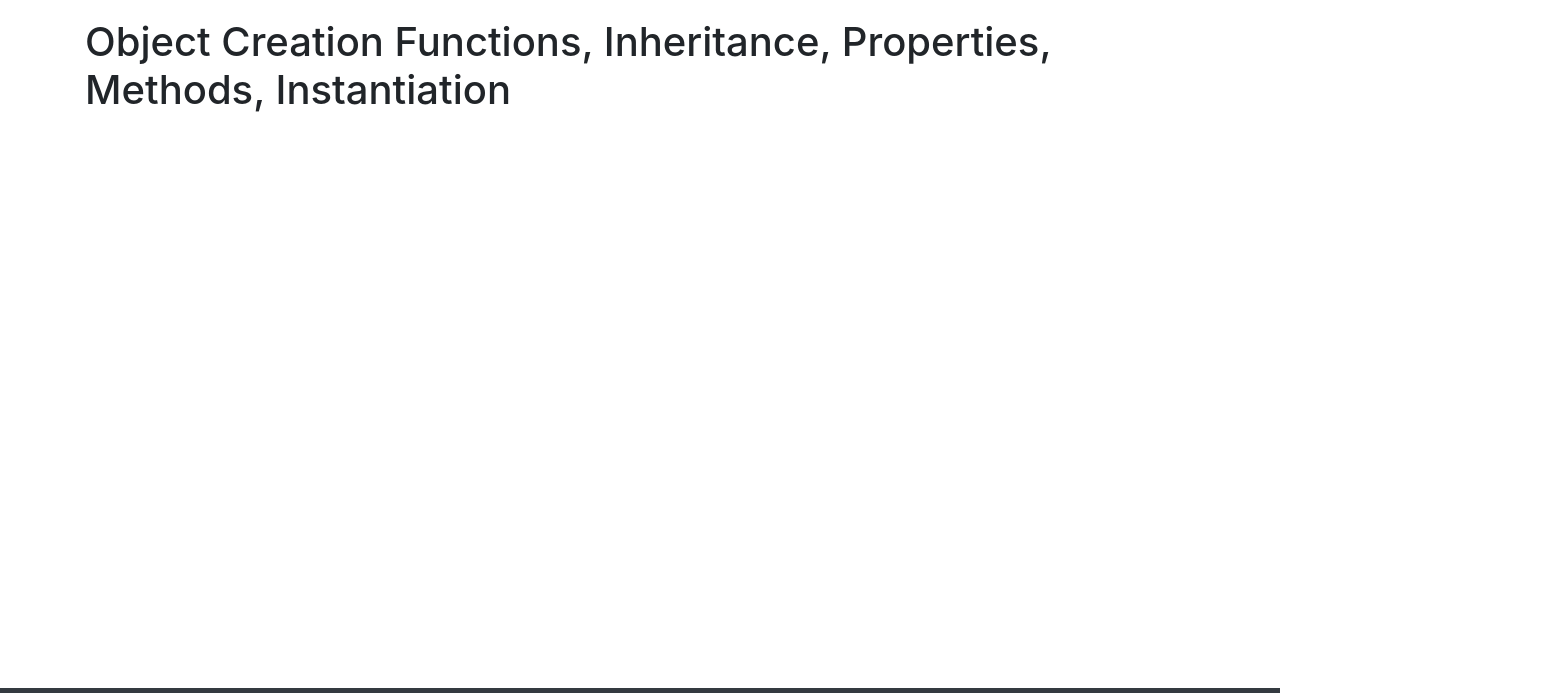
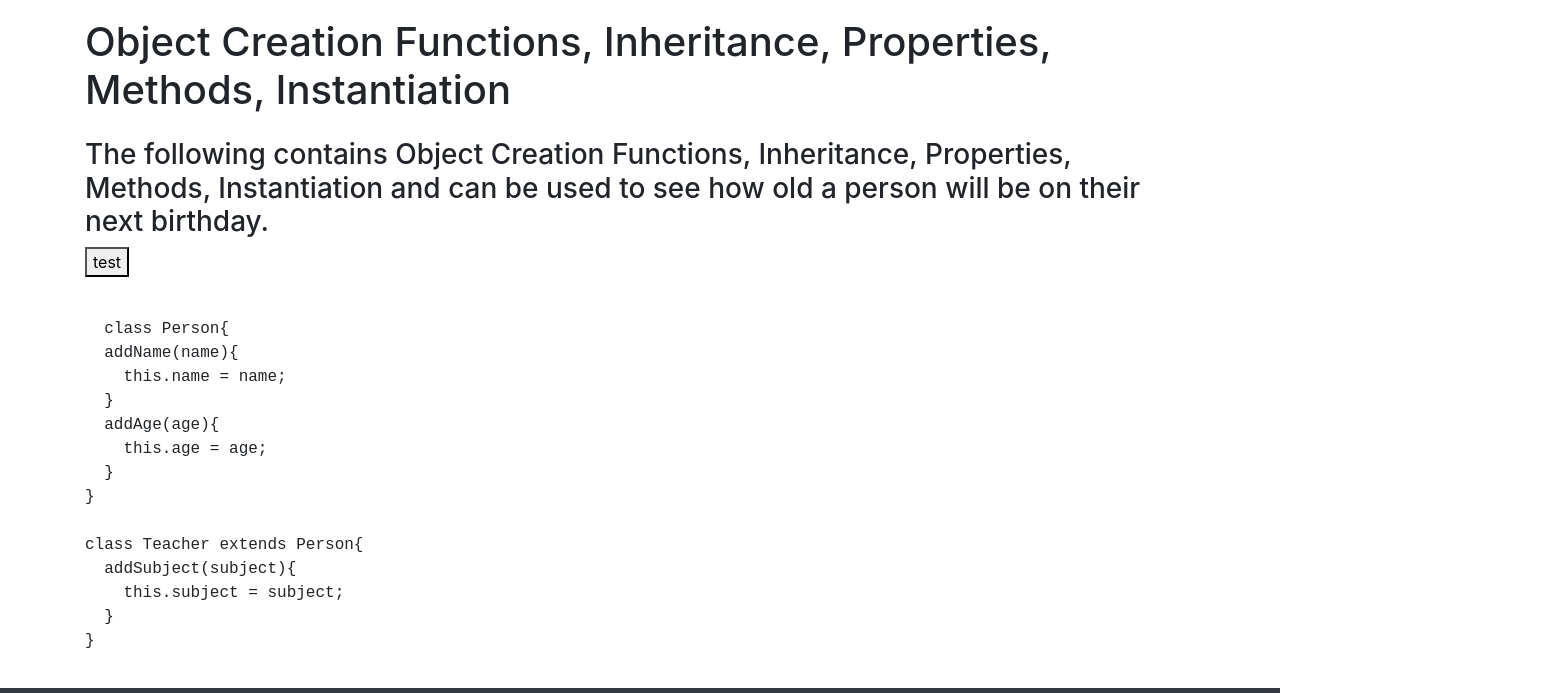
Before and after one commit to blakejth/blakejth.github.io, a website: page objectCreate.html in a window 1280 px wide. Shown: the part 62-755 px from the top of the page, 1544 px wide, since content can reach past the window. Drawn offline with nearby package versions, Linux system fonts and the light colour scheme.

Commit message:
Finishing ObjectCreate

```diff
--- a/objectCreate.html
+++ b/objectCreate.html
@@ -42,7 +42,158 @@
         	<small></small>
       	</h1>
 
+<script>
 
+class Person{
+  addName(name){
+    this.name = name;
+  }
+  addAge(age){
+    this.age = age;
+  }
+}
+
+class Teacher extends Person{
+  addSubject(subject){
+    this.subject = subject;
+  }
+}
+
+
+class Flyer{
+  constructor(){
+    this.people = [];
+    this.age = [];
+  }
+  addPerson(person){
+    this.people.push(person);
+  }
+  addAge(age){
+    this.people.push(age);
+  }
+}
+
+
+var teacher = new Teacher();
+
+teacher.addName("Phil");
+teacher.addSubject("Math");
+
+
+
+
+var flyer = new Flyer();
+
+
+var person1 = new Person();
+var person2 = new Person();
+
+person1.addName("John");
+person1.addAge(22);
+flyer.addPerson(person1);
+
+person2.addName("Peter");
+person2.addAge(25);
+flyer.addPerson(person2);
+
+teacher.addAge(45);
+flyer.addPerson(teacher);
+
+
+function test(){
+
+  //console.log(teacher);
+
+  for (i=0; i<flyer.people.length; i++) {
+
+    var nextAge = flyer.people[i].age + 1;
+
+    document.getElementById("test"+i).innerHTML += "Hello " + flyer.people[i].name + " from our records you will be turning " + nextAge + " this year.";
+
+
+  }
+}
+
+</script>
+
+<h3>The following contains Object Creation Functions, Inheritance, Properties, Methods, Instantiation and can be used to see how old a person will be on their next birthday.</h3>
+
+<button onclick="test()">test</button>
+<p id="test0"></p>
+<p id="test1"></p>
+<p id="test2"></p>
+
+<xmp>
+  class Person{
+  addName(name){
+    this.name = name;
+  }
+  addAge(age){
+    this.age = age;
+  }
+}
+
+class Teacher extends Person{
+  addSubject(subject){
+    this.subject = subject;
+  }
+}
+
+
+class Flyer{
+  constructor(){
+    this.people = [];
+    this.age = [];
+  }
+  addPerson(person){
+    this.people.push(person);
+  }
+  addAge(age){
+    this.people.push(age);
+  }
+}
+
+
+var teacher = new Teacher();
+
+teacher.addName("Phil");
+teacher.addSubject("Math");
+
+
+
+
+var flyer = new Flyer();
+
+
+var person1 = new Person();
+var person2 = new Person();
+
+person1.addName("John");
+person1.addAge(22);
+flyer.addPerson(person1);
+
+person2.addName("Peter");
+person2.addAge(25);
+flyer.addPerson(person2);
+
+teacher.addAge(45);
+flyer.addPerson(teacher);
+
+
+function test(){
+
+  //console.log(teacher);
+
+  for (i=0; i<flyer.people.length; i++) {
+
+    var nextAge = flyer.people[i].age + 1;
+
+    document.getElementById("test"+i).innerHTML += "Hello " + flyer.people[i].name + " from our records you will be turning " + nextAge + " this year.";
+
+
+  }
+}
+</xmp>
 
 
     <br><br><br><br>
```
